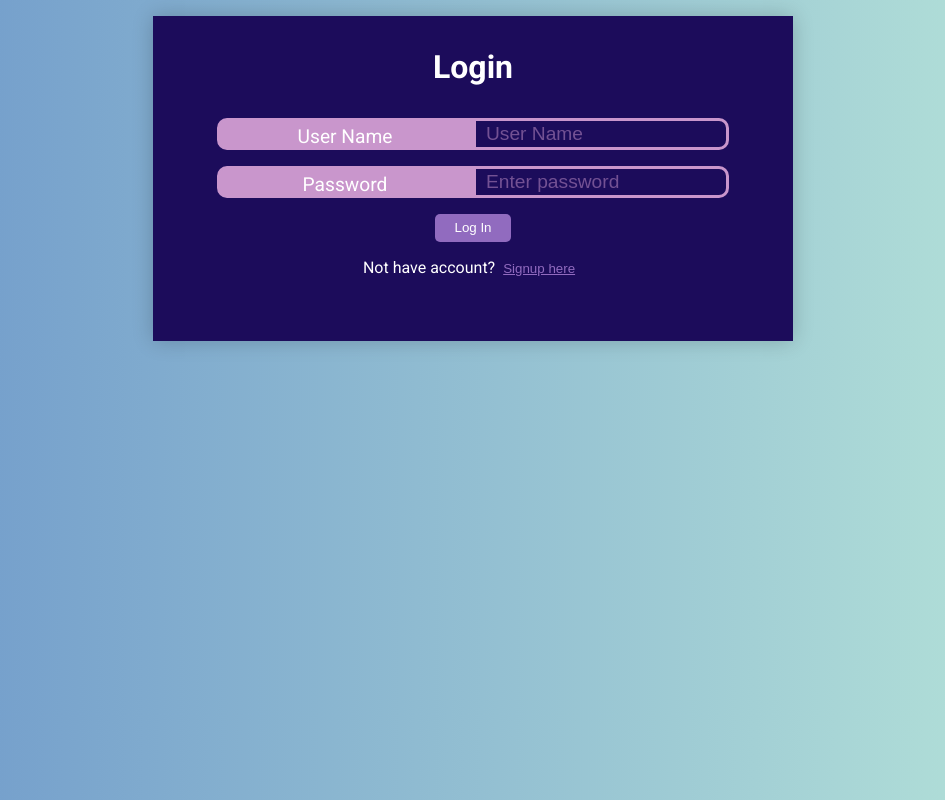
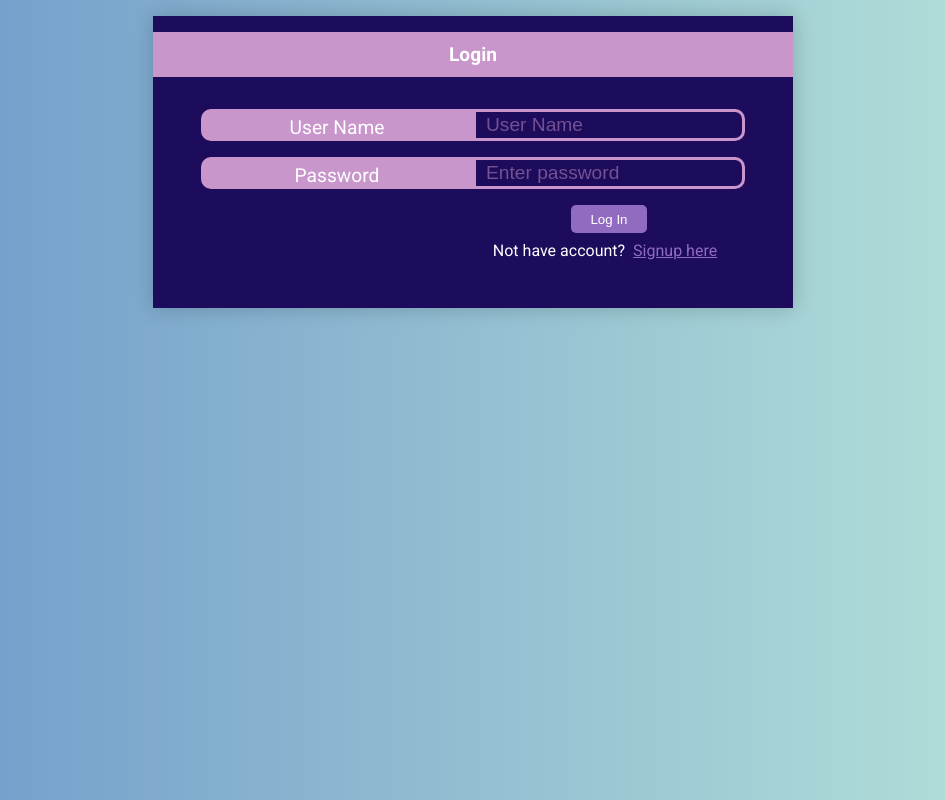
Before and after one commit to Anmol53/AnimeSearch, a React (Create React App) app: page / in a window 1280 px wide. Shown: the whole page, without its empty margins (167-1112 px from the left). Built offline with nearby package versions, Linux system fonts and the light colour scheme.

Commit message:
Improved Login/Signup page style

```diff
--- a/src/Login.js
+++ b/src/Login.js
@@ -5,12 +5,19 @@ const StyledCard = styled.div`
   background-color: #1c0c5b;
   box-shadow: 0 0 20px rgba(0, 0, 0, 0.2);
   margin: 1rem auto;
-  max-width: 500px;
-  min-width: 50%;
-  padding: 2rem;
+  min-width: 300px;
+  max-width: 690px;
+  width: 50%;
+  padding: 1rem;
   color: white;
-  h1 {
+  .heading {
     text-align: center;
+    background-color: #c996cc;
+    color: #fff;
+    font-size: 1.2rem;
+    font-weight: bold;
+    margin: 0 -1rem;
+    padding: 0.7rem 0;
   }
 `;
 
@@ -53,23 +60,28 @@ const StyledForm = styled.form`
     background-color: #916bbf;
     color: white;
     outline: none;
-    /* margin:  ; */
     padding: 0.4rem 1.2rem;
     cursor: pointer;
     place-self: center;
   }
-  button.opposite {
-    background-color: rgba(0, 0, 0, 0);
+
+  .action {
+    display: grid;
+    grid-column: 1fr;
+    justify-content: center;
+    row-gap: 0.5rem;
+  }
+
+  .error {
+    text-align: center;
+    color: red;
+  }
+
+  .switch-form span {
     padding: 0 0.5rem;
     color: #916bbf;
     text-decoration: underline;
-  }
-  .double-column {
-    grid-column: 1/3;
-    text-align: center;
-  }
-  .error {
-    color: red;
+    cursor: pointer;
   }
 `;
 
@@ -79,7 +91,7 @@ export default function Login(props) {
   return (
     <StyledCard>
       <h1 className="heading">Login</h1>
-      <StyledForm className="form">
+      <StyledForm>
         <label>User Name</label>
         <input
           type="text"
@@ -94,26 +106,18 @@ export default function Login(props) {
           value={password}
           onChange={(e) => setPassword(e.target.value)}
         ></input>
-        {props.error && (
-          <div className="error double-column">{props.error}</div>
-        )}
-        <div className="double-column">
+        <div className="error double-column">{props.error}</div>
+        <div className="action">
           <button
             type="button"
             onClick={() => props.loginHandler("login", { user_name, password })}
           >
             Log In
           </button>
-        </div>
-        <div className="double-column">
-          Not have account?
-          <button
-            className="opposite"
-            type="button"
-            onClick={() => props.formToggler(false)}
-          >
-            Signup here
-          </button>
+          <p className="switch-form">
+            Not have account?
+            <span onClick={() => props.formToggler(false)}>Signup here</span>
+          </p>
         </div>
       </StyledForm>
     </StyledCard>
--- a/src/Signup.js
+++ b/src/Signup.js
@@ -5,12 +5,19 @@ const StyledCard = styled.div`
   background-color: #1c0c5b;
   box-shadow: 0 0 20px rgba(0, 0, 0, 0.2);
   margin: 1rem auto;
-  max-width: 500px;
-  min-width: 50%;
-  padding: 2rem;
+  min-width: 300px;
+  max-width: 690px;
+  width: 50%;
+  padding: 1rem;
   color: white;
-  h1 {
+  .heading {
     text-align: center;
+    background-color: #c996cc;
+    color: #fff;
+    font-size: 1.2rem;
+    font-weight: bold;
+    margin: 0 -1rem;
+    padding: 0.7rem 0;
   }
 `;
 
@@ -53,23 +60,28 @@ const StyledForm = styled.form`
     background-color: #916bbf;
     color: white;
     outline: none;
-    /* margin:  ; */
     padding: 0.4rem 1.2rem;
     cursor: pointer;
     place-self: center;
   }
-  button.opposite {
-    background-color: rgba(0, 0, 0, 0);
+
+  .action {
+    display: grid;
+    grid-column: 1fr;
+    justify-content: center;
+    row-gap: 0.5rem;
+  }
+
+  .error {
+    text-align: center;
+    color: red;
+  }
+
+  .switch-form span {
     padding: 0 0.5rem;
     color: #916bbf;
     text-decoration: underline;
-  }
-  .double-column {
-    grid-column: 1/3;
-    text-align: center;
-  }
-  .error {
-    color: red;
+    cursor: pointer;
   }
 `;
 
@@ -118,11 +130,8 @@ export default function Signup(props) {
           value={password}
           onChange={(e) => setPassword(e.target.value)}
         ></input>
-        {props.error && (
-          <div className="error double-column">{props.error}</div>
-        )}
-        <div className="double-column">
-          {" "}
+        <div className="error double-column">{props.error}</div>
+        <div className="action">
           <button
             type="button"
             onClick={() =>
@@ -137,17 +146,11 @@ export default function Signup(props) {
           >
             Sign Up
           </button>
+          <p className="switch-form">
+            Already User?
+            <span onClick={() => props.formToggler(true)}>Login here</span>
+          </p>
         </div>
-        <div className="double-column">
-          Already User?
-          <button
-            className="opposite"
-            type="button"
-            onClick={() => props.formToggler(true)}
-          >
-            Login here
-          </button>
-        </div>{" "}
       </StyledForm>
     </StyledCard>
   );
```
